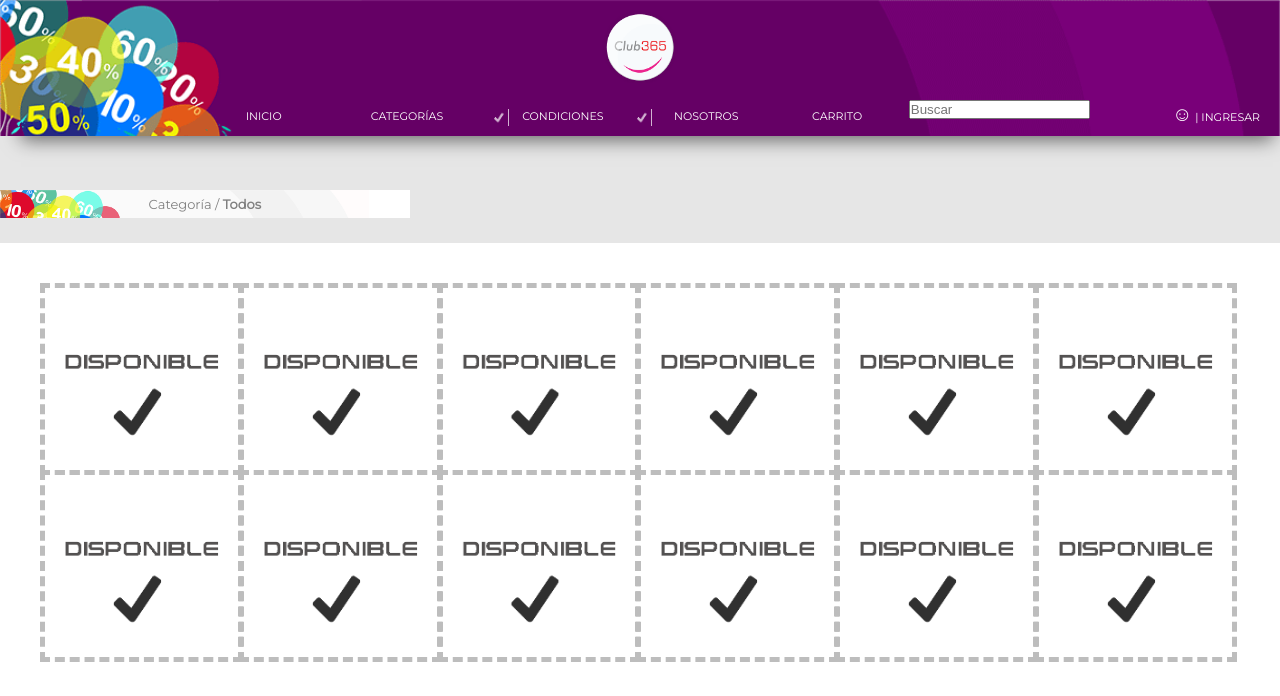
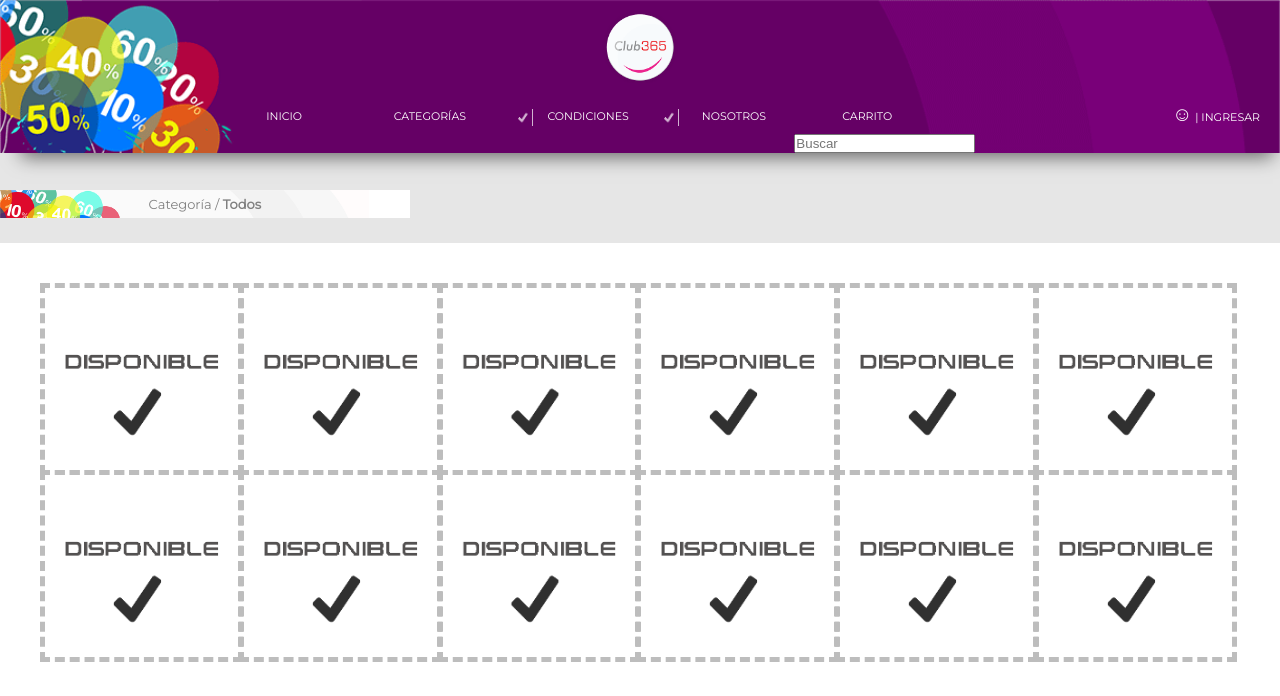
Before and after one commit to marlonsan/Tienda, a Laravel app: page / in a window 1280 px wide. Shown: the top 696 px of the page. Run offline with Laravel 8, Linux system fonts and the light colour scheme; settings files or empty folders that the repository lacks are supplied.

Commit message:
Agregue diseño css a la vista index

```diff
--- a/public/css/style.css
+++ b/public/css/style.css
@@ -141,7 +141,7 @@
     /*background: #660066;*/
 }
 .cabeza .menu nav{
-    width: 70%;
+    width: 67%;
     margin: 0 auto;
     z-index: 3;
 }
@@ -151,9 +151,16 @@
     float: left;
 }
 .cabeza .menu nav ul li{
-    width: 16%;
-    display: block;
-    float: left;
+    width: 17%;
+    display: block;
+    float: left;
+    color: dodgerblue;
+    /*background:#ffcc33;
+    background:#F2F2F2;*/
+}
+
+.cabeza .menu nav ul li a:hover{
+    color: dodgerblue;
     /*background:#ffcc33;
     background:#F2F2F2;*/
 }
```
Also changed, not shown: database/migrations/2014_10_12_100000_create_password_resets_table.php.
